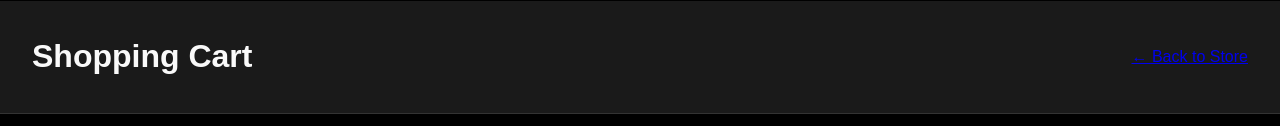
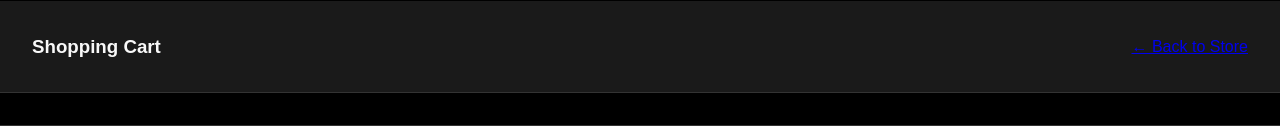
Before and after one commit to yourbigpapi6/biblesbyblessing, a plain HTML site: page cart.html in a window 1280 px wide. Shown: the part 228-354 px from the top of the page. Drawn offline with Linux system fonts and the light colour scheme; no server answers.

Commit message:
Update cart.html

```diff
--- a/cart.html
+++ b/cart.html
@@ -8,7 +8,7 @@
 </head>
 <body>
   <header>
-    <h1>Shopping Cart</h1>
+    <h3>Shopping Cart</h3>
     <nav>
       <a href="index.html">← Back to Store</a>
     </nav>
```
